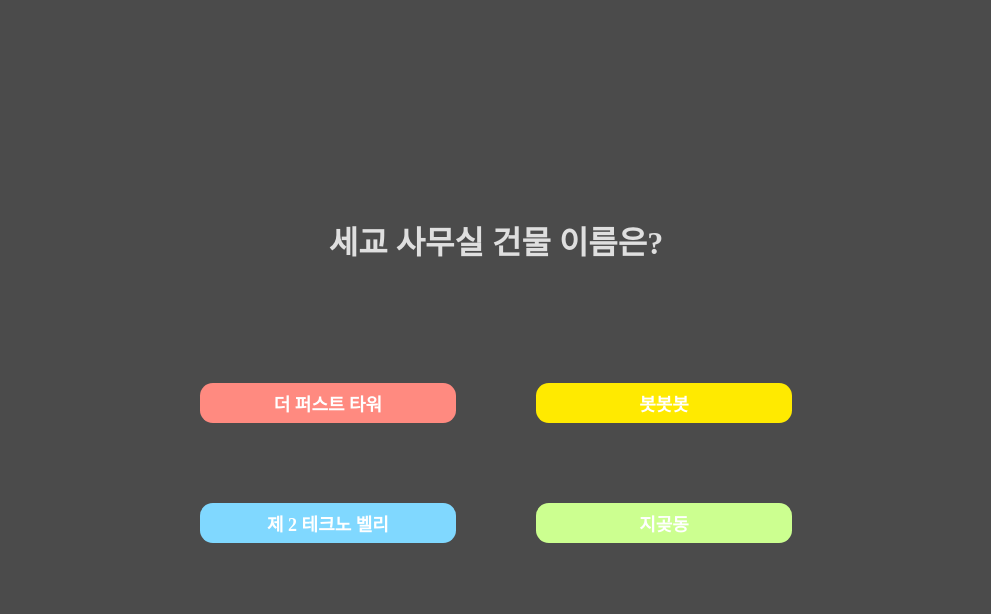
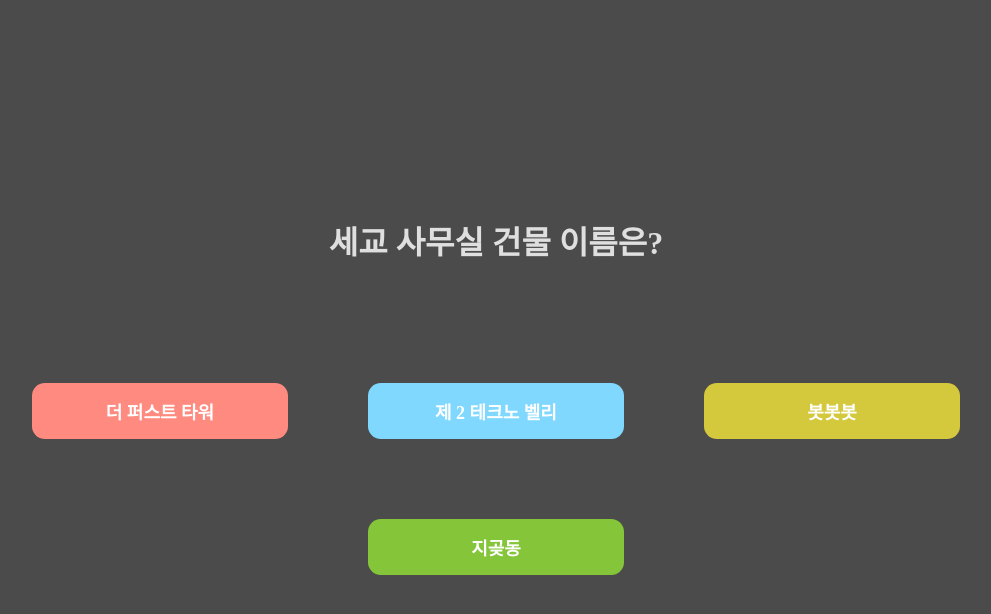
Before and after one commit to moomiz/EVENTREPO, a Next.js app in the folder moomiz/: page / in a window 1280 px wide. Both pictures are taken after a click on the element "start". Shown: the top 614 px of the page, without its empty margins (144-1135 px from the left). Built offline with nearby package versions, Linux system fonts and the light colour scheme; a web font is replaced by a local one.

Commit message:
color change

```diff
--- a/moomiz/components/Main/ExitComponent.tsx
+++ b/moomiz/components/Main/ExitComponent.tsx
@@ -3,7 +3,7 @@ import { styled } from "styled-components";
 import confetti from 'canvas-confetti';
 
 function ExitComponent() {
-    const sentence = '당신은 티로보를 탈출 하셨습니다 -!'
+    const sentence = '당 신 은  티 로 보 를  탈 출 하 셨 습 니 다 -!'
     const texts = Array.from(sentence)
 
     const duration = 5 * 1000;
--- a/moomiz/components/Main/IntroComponent.tsx
+++ b/moomiz/components/Main/IntroComponent.tsx
@@ -28,7 +28,7 @@ function IntroComponent({ question, answer, page, setPage }: quiz) {
     // 다른 page에 따른 선택지도 추가 가능
   };
 
-  const colors = ["#FF8A80", "#80D8FF", "#FFEA00", "#CCFF90"];
+  const colors = ["#FF8A80", "#80D8FF", "#d4c83c", "#84C539"];
 
   const answerHandler = (view: string) => {
     if (view == answer[page - 1]) {
@@ -120,15 +120,16 @@ const BtnComponent = styled.div`
   height: 30vh;
   display: flex;
   flex-wrap: wrap;
-  flex-direction: column;
+  flex-direction: row;
   align-items: center;
+  justify-content: center;
   margin-top: 10vh;
 `;
 
 const Btn = styled.div<{ bgColor: string }>`
   display: flex;
   width: 20vw;
-  height: 5vh;
+  height: 7vh;
   background-color: ${(props) => props.bgColor};
   border-radius: 1vw;
   display: flex;
--- a/moomiz/components/Main/LogoComponent.tsx
+++ b/moomiz/components/Main/LogoComponent.tsx
@@ -30,12 +30,12 @@ function LogoComponent() {
 
   // 배경 색상을 계산하는 함수
   const getBackgroundColor = (page: number) => {
-    // if (page == 10) {
-    //   return `rgb(153,204)`
-    // } else {
+    if (page == 10) {
+      return `rgb(153,204)`
+    } else {
     const colorValue = Math.min(255, 50 + page * 25); // 페이지에 따라 색상 값 조정
     return `rgb(${colorValue}, ${colorValue}, ${colorValue})`; // 흰색으로 밝아짐
-    // }
+    }
   };
 
   return (
```
